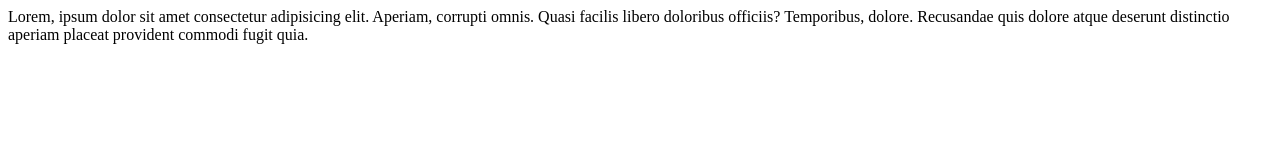
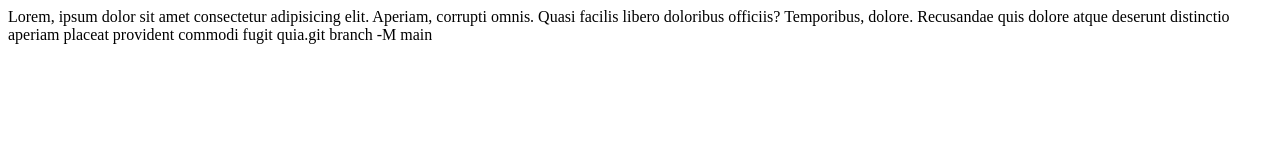
Before and after one commit to Taslima-israt/demo, a plain HTML site: page index.html in a window 1280 px wide. Drawn offline with Linux system fonts and the light colour scheme.

Commit message:
all code done

```diff
--- a/index.html
+++ b/index.html
@@ -7,7 +7,7 @@
 </head>
 <body>
     <div>
-        Lorem, ipsum dolor sit amet consectetur adipisicing elit. Aperiam, corrupti omnis. Quasi facilis libero doloribus officiis? Temporibus, dolore. Recusandae quis dolore atque deserunt distinctio aperiam placeat provident commodi fugit quia.
+        Lorem, ipsum dolor sit amet consectetur adipisicing elit. Aperiam, corrupti omnis. Quasi facilis libero doloribus officiis? Temporibus, dolore. Recusandae quis dolore atque deserunt distinctio aperiam placeat provident commodi fugit quia.git branch -M main
     </div>
 </body>
 </html>
```
